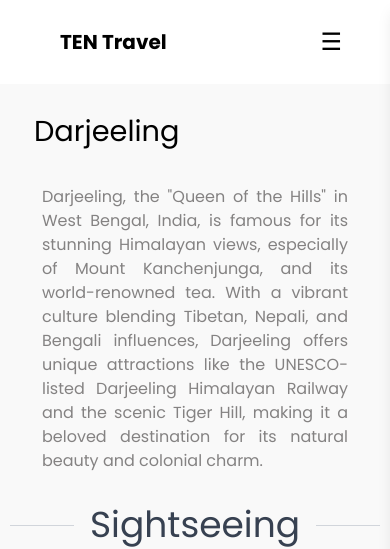
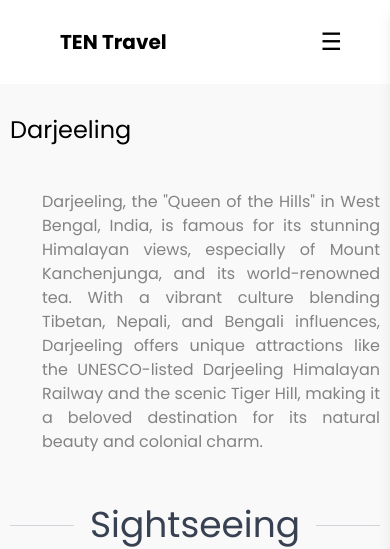
Before and after one commit to satyamJha002/Ten-Online-Travel, a React (Vite) app: page /india/darjeeling in a window 390 px wide. Shown: the top 549 px of the page. Built offline with nearby package versions, Linux system fonts and the light colour scheme.

Commit message:
Updating darjeeling styling

```diff
--- a/src/Pages/India/Darjeeling/Darjeeling.css
+++ b/src/Pages/India/Darjeeling/Darjeeling.css
@@ -12,7 +12,7 @@
 .darjeeling-container p {
   color: #848282;
   text-align: justify;
-  margin: 2rem;
+  margin-left: 2rem;
 }
 
 .darjeeling-cards {
@@ -25,13 +25,6 @@
 
 /* Responsive Styles */
 @media (max-width: 1024px) {
-  .darjeeling-container h1 {
-    font-size: 2rem;
-    margin: 1.5rem;
-    display: flex;
-    flex-direction: column;
-  }
-
   .darjeeling-card {
     width: 45%;
   }
@@ -45,7 +38,6 @@
 @media (max-width: 768px) {
   .darjeeling-container h1 {
     font-size: 1.8rem;
-    margin: 1rem;
   }
 
   .darjeeling-card {
@@ -82,9 +74,8 @@
   }
 
   .darjeeling-container h1 {
-    font-size: 1.8rem;
-    margin: 1rem;
-    margin-left: 1.5rem;
+    font-size: 1.5rem;
+    margin: 1rem 0;
   }
 
   .price-section {
--- a/src/Pages/India/Darjeeling/Darjeeling.jsx
+++ b/src/Pages/India/Darjeeling/Darjeeling.jsx
@@ -6,17 +6,19 @@ import "./Darjeeling.css";
 const Darjeeling = () => {
   return (
     <div className="darjeeling-container">
-      <h1>Darjeeling</h1>
+      <h1 className="text-4xl mt-5">Darjeeling</h1>
 
-      <p>
-        Darjeeling, the "Queen of the Hills" in West Bengal, India, is famous
-        for its stunning Himalayan views, especially of Mount Kanchenjunga, and
-        its world-renowned tea. With a vibrant culture blending Tibetan, Nepali,
-        and Bengali influences, Darjeeling offers unique attractions like the
-        UNESCO-listed Darjeeling Himalayan Railway and the scenic Tiger Hill,
-        making it a beloved destination for its natural beauty and colonial
-        charm.
-      </p>
+      <div className="container py-4">
+        <p className="mt-2 text-gray-700">
+          Darjeeling, the "Queen of the Hills" in West Bengal, India, is famous
+          for its stunning Himalayan views, especially of Mount Kanchenjunga,
+          and its world-renowned tea. With a vibrant culture blending Tibetan,
+          Nepali, and Bengali influences, Darjeeling offers unique attractions
+          like the UNESCO-listed Darjeeling Himalayan Railway and the scenic
+          Tiger Hill, making it a beloved destination for its natural beauty and
+          colonial charm.
+        </p>
+      </div>
 
       <div class="flex items-center my-5">
         <div class="flex-grow border-t border-gray-300"></div>
--- a/src/Pages/India/Kashmir/Kashmir.jsx
+++ b/src/Pages/India/Kashmir/Kashmir.jsx
@@ -7,7 +7,7 @@ const Kashmir = () => {
     <div className="p-5 bg-[#f9f9f9]">
       <h1 className="text-4xl m-8">Kashmir</h1>
       <div
-        className="relative h-96 bg-cover bg-center"
+        className="relative h-[30vh] bg-cover bg-center md:h-[50vh] sm:h-[30vh] w-full"
         style={{
           backgroundImage:
             "url('https://b4holiday.com/wp-content/uploads/2022/02/1567063194_kashmir_web.jpg')",
```
Also changed, not shown: src/App.jsx (line endings or trailing spaces).
